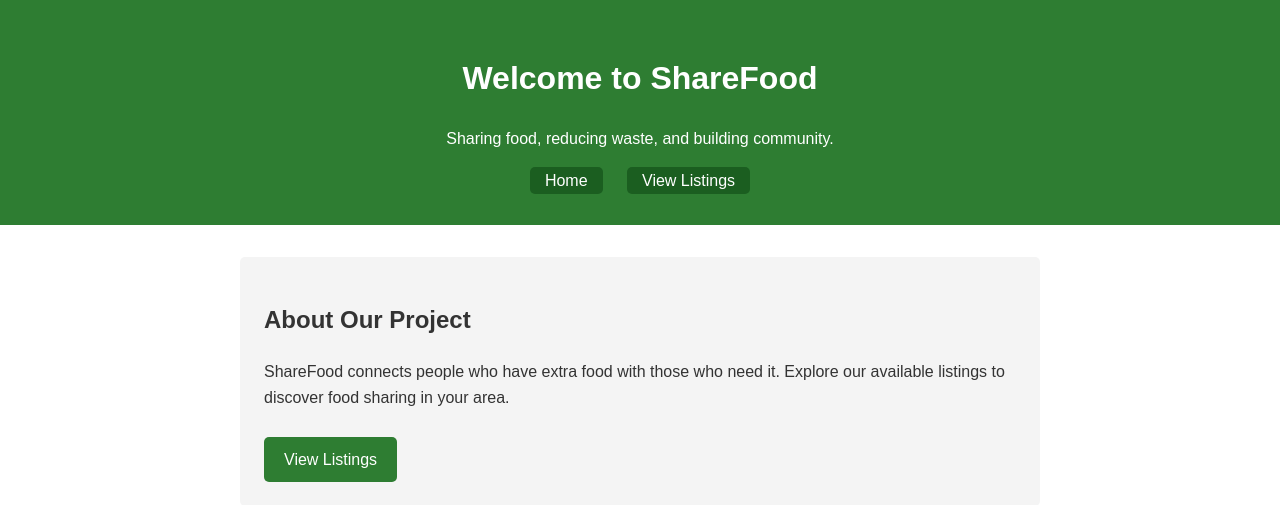
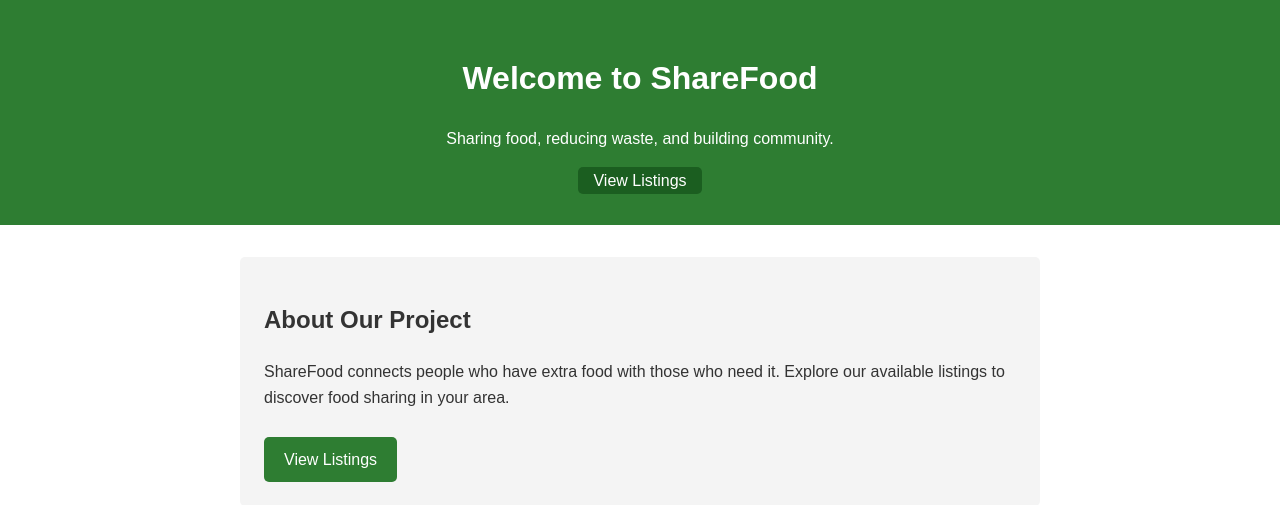
Before and after one commit to katy96moskaliuk/ShareFood, a Django app: page / in a window 1280 px wide. Shown: the top 505 px of the page. Run offline with Django 5.2, Linux system fonts and the light colour scheme; parts of the project's set-up code (start-up, migrations or seed data) failed here and were passed over.

Commit message:
Update  core/templates/core/index.html

```diff
--- a/src/ShareFood/core/templates/core/index.html
+++ b/src/ShareFood/core/templates/core/index.html
@@ -12,7 +12,7 @@
         <h1>Welcome to ShareFood</h1>
         <p>Sharing food, reducing waste, and building community.</p>
         <nav>
-            <a href="{% url 'home' %}">Home</a>
+            {% comment %} <a href="{% url 'home' %}">Home</a> {% endcomment %}
             <a href="{% url 'listings:list' %}">View Listings</a>
         </nav>
     </header>
--- a/src/ShareFood/listings/urls.py
+++ b/src/ShareFood/listings/urls.py
@@ -1,6 +1,8 @@
 from django.urls import path
 from . import views
 
+app_name = 'listings'
+
 urlpatterns = [
-    path("", views.listings_list, name="listings_list"),
+    path("", views.listings_list, name="list"),
 ]
```
